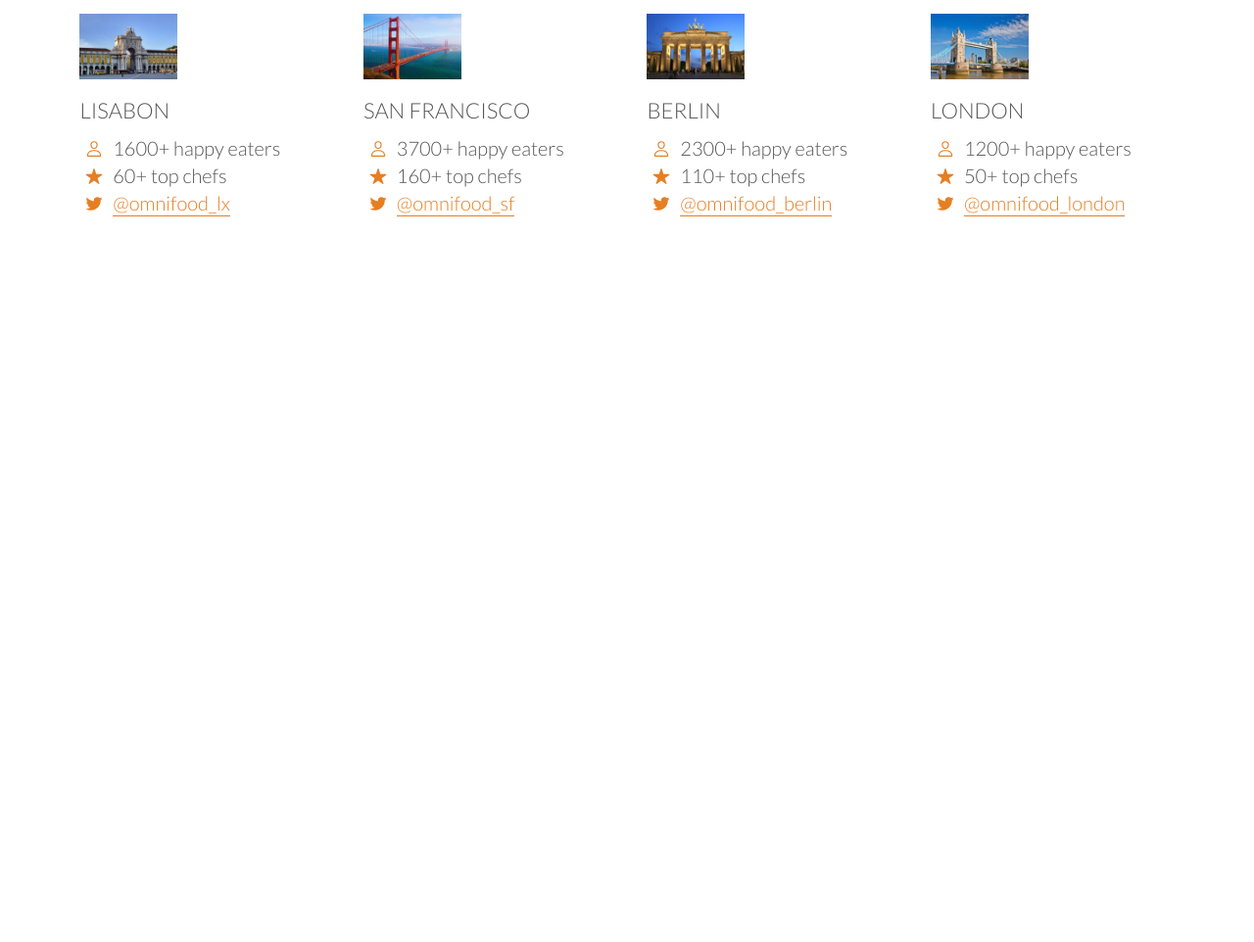
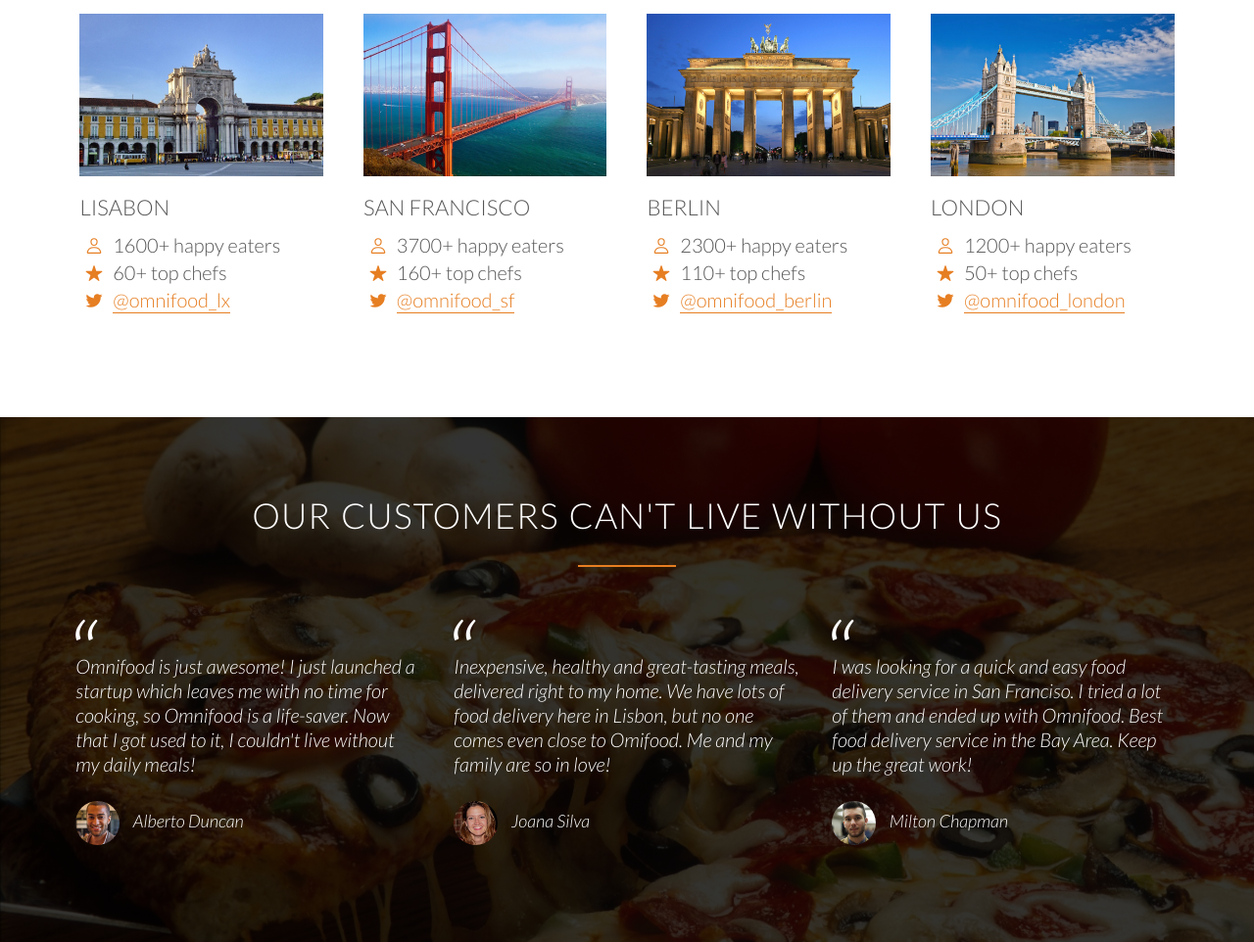
Before and after one commit to eoLFroZen/Omnifood, a plain HTML site: page index.html in a window 1280 px wide. Shown: the part 2920-3882 px from the top of the page at 98% size. Before the commit the page ends 3247 px from the top, so only its background shows below. Drawn offline with nearby package versions, Linux system fonts and the light colour scheme.

Commit message:
created customer testimonials section

```diff
--- a/index.html
+++ b/index.html
@@ -189,7 +189,7 @@
                 </div>
                 <div class="city-feature">
                     <ion-icon class="icon-small" name="logo-twitter"></ion-icon>
-                   <a href="#">@omnifood_lx</a>
+                    <a href="#">@omnifood_lx</a>
                 </div>
             </div>
             <div class="col span-1-of-4 box">
@@ -242,6 +242,44 @@
             </div>
         </div>
     </section>
+
+    <section class="section-testimonials">
+        <div class="row">
+            <h2>Our customers can't live without us</h2>
+        </div>
+        <div class="row">
+            <div class="col span-1-of-3">
+                <blockquote>
+                    Omnifood is just awesome! I just launched a startup which leaves me with no time for cooking, so
+                    Omnifood is a life-saver. Now that I got used to it, I couldn't live without my daily meals!
+                    <cite>
+                        <img src="./resources/images/customer-1.jpg" alt="Alberto Duncan">
+                        Alberto Duncan
+                    </cite>
+                </blockquote>
+            </div>
+            <div class="col span-1-of-3">
+                <blockquote>
+                    Inexpensive, healthy and great-tasting meals, delivered right to my home. We have lots of food
+                    delivery here in Lisbon, but no one comes even close to Omifood. Me and my family are so in love!
+                    <cite>
+                        <img src="./resources/images/customer-2.jpg" alt="Joana Silva">
+                        Joana Silva
+                    </cite>
+                </blockquote>
+            </div>
+            <div class="col span-1-of-3">
+                <blockquote>
+                    I was looking for a quick and easy food delivery service in San Franciso. I tried a lot of them and
+                    ended up with Omnifood. Best food delivery service in the Bay Area. Keep up the great work!
+                    <cite>
+                        <img src="./resources/images/customer-3.jpg" alt="Milton Chapman">
+                        Milton Chapman
+                    </cite>
+                </blockquote>
+            </div>
+        </div>
+    </section>
 </body>
 <script src="https://unpkg.com/ionicons@5.0.0/dist/ionicons.js"></script>
 
--- a/resources/css/style.css
+++ b/resources/css/style.css
@@ -189,6 +189,7 @@ header {
   background-size: cover;
   background-position: center;
   height: 100vh;
+  background-attachment: fixed;
 }
 
 .hero-text-box {
@@ -341,8 +342,8 @@ header {
 /* CITIES */
 /* ---------------------------------------------- */
 
-.section-cities .box img {
-  width: 100px;
+.box img {
+  width: 100%;
   height: auto;
   margin-bottom: 15px;
 }
@@ -350,3 +351,45 @@ header {
 .city-feature {
   margin-bottom: 5px;
 }
+
+/* ---------------------------------------------- */
+/* TESTIMONIALS */
+/* ---------------------------------------------- */
+
+.section-testimonials {
+  background-image: linear-gradient(rgba(0, 0, 0, 0.8), rgba(0, 0, 0, 0.8)),
+    url(./img/back-customers.jpg);
+  background-size: cover;
+  color: #ffffff;
+  background-attachment: fixed;
+}
+
+blockquote {
+  padding: 2%;
+  font-style: italic;
+  line-height: 125%;
+  position: relative;
+  margin-top: 40px;
+}
+
+cite {
+  display: block;
+  font-size: 90%;
+  margin-top: 25px;
+}
+
+blockquote:before {
+  display: block;
+  content: '\201C';
+  font-size: 500%;
+  position: absolute;
+  top: -5px;
+  left: -3px;
+}
+
+cite img {
+  height: 45px;
+  border-radius: 50%;
+  margin-right: 10px;
+  vertical-align: middle;
+}
```
Also changed, not shown: resources/css/img/back-customers.jpg (renamed from resources/images/back-customers.jpg).
